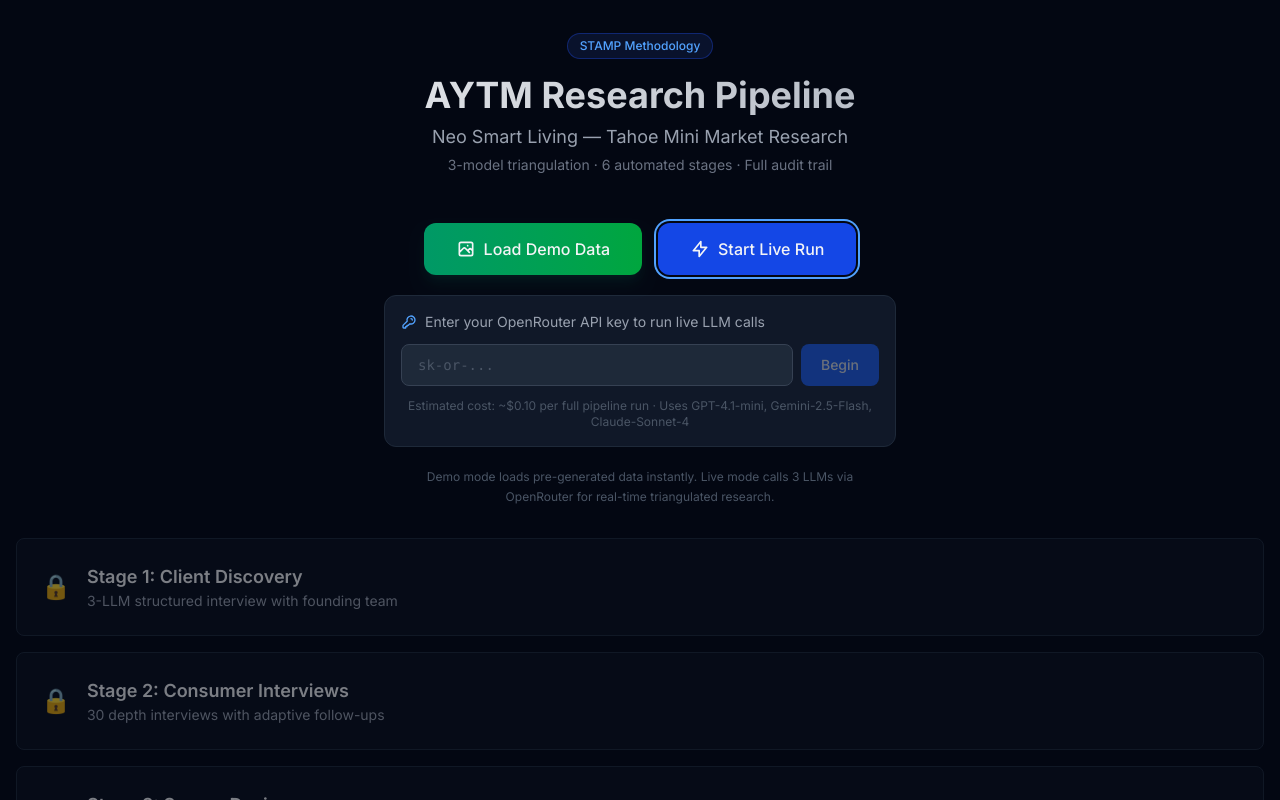
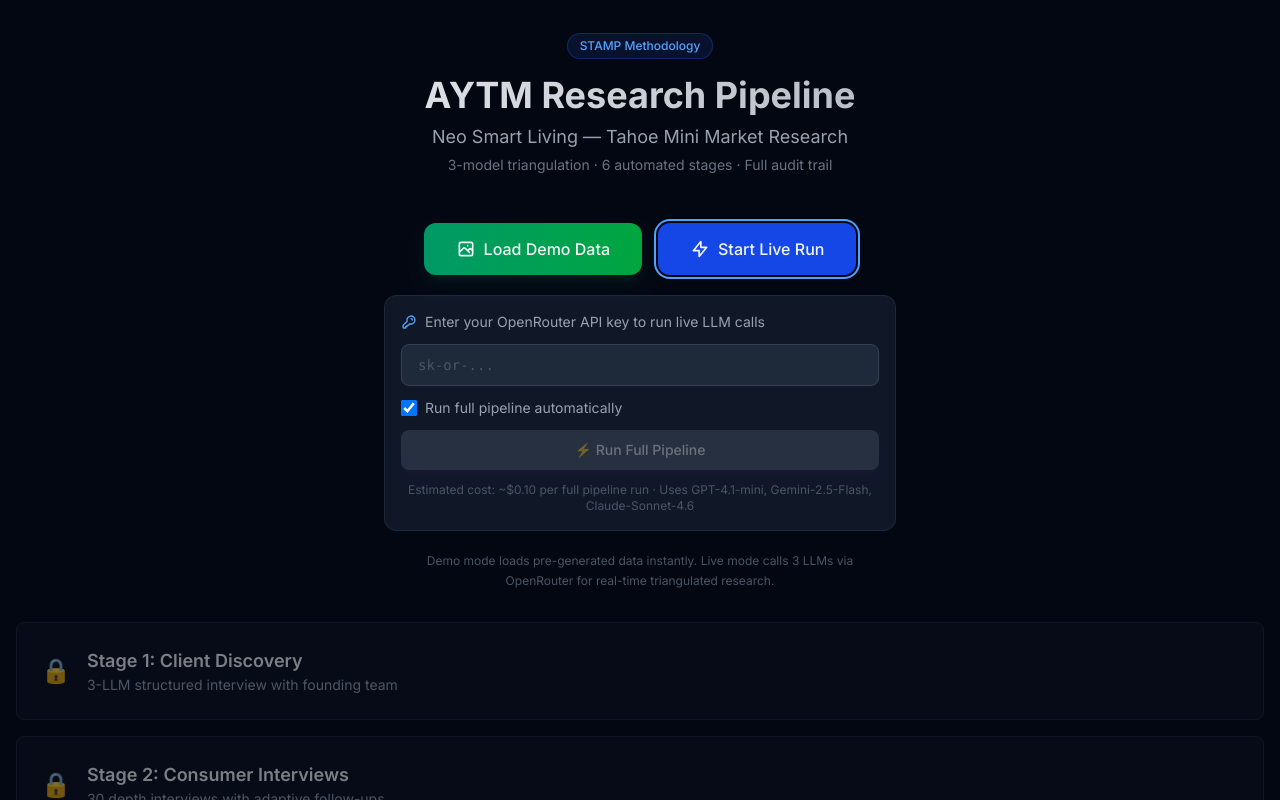
Before and after one commit to AndersonsRepo/aytm-market-research, a Next.js app: page / in a window 1280 px wide. Both pictures are taken after a click on the button "Start Live Run". Shown: the top 800 px of the page. Built offline with nearby package versions, Linux system fonts and the light colour scheme.

Commit message:
Add Run Full Pipeline button and fix stage issues

```diff
--- a/src/components/pipeline/PipelineLayout.tsx
+++ b/src/components/pipeline/PipelineLayout.tsx
@@ -1,6 +1,6 @@
 "use client";
 
-import { useState, useCallback } from "react";
+import { useState, useCallback, useEffect, useRef } from "react";
 import { StageCard } from "./StageCard";
 import { RunControls } from "./RunControls";
 import { useRealtimeProgress } from "@/lib/hooks/useRealtimeProgress";
@@ -26,10 +26,12 @@
   const [runId, setRunId] = useState<string | null>(null);
   const [mode, setMode] = useState<"idle" | "demo" | "live">("idle");
   const [apiKey, setApiKey] = useState("");
+  const [isAutoRunning, setIsAutoRunning] = useState(false);
   const [stages, setStages] = useState<Record<number, StageState>>(
     Object.fromEntries(STAGES.map(s => [s.id, { status: "locked" as StageStatus, progress: 0, message: "" }]))
   );
   const [expandedStage, setExpandedStage] = useState<number | null>(null);
+  const autoRunTriggered = useRef(false);
 
   const updateStage = useCallback((stageId: number, update: Partial<StageState>) => {
     setStages(prev => ({
@@ -58,7 +60,6 @@
     if (mappedStatus === "completed" && progress.stage < 6) {
       setStages(prev => {
         const next = progress.stage + 1;
-        // Only unlock if next stage is still locked
         if (prev[next]?.status === "locked") {
           return { ...prev, [next]: { ...prev[next], status: "ready" } };
         }
@@ -81,7 +82,6 @@
       setRunId(data.runId);
 
       if (selectedMode === "demo") {
-        // In demo mode, seed data and mark all stages completed
         await fetch("/api/pipeline/seed", {
           method: "POST",
           headers: { "Content-Type": "application/json" },
@@ -90,7 +90,6 @@
         STAGES.forEach(s => updateStage(s.id, { status: "completed", progress: 100 }));
         setExpandedStage(1);
       } else {
-        // In live mode, unlock stage 1
         updateStage(1, { status: "ready" });
       }
     } catch (err) {
@@ -112,7 +111,7 @@
       if (!res.ok) {
         const err = await res.json();
         updateStage(stageId, { status: "error", message: err.error || "Stage failed" });
-        return;
+        return false;
       }
 
       updateStage(stageId, { status: "completed", progress: 100, message: "Complete" });
@@ -122,27 +121,53 @@
       if (stageId < 6) {
         updateStage(stageId + 1, { status: "ready" });
       }
+      return true;
     } catch (err) {
       updateStage(stageId, { status: "error", message: String(err) });
+      return false;
     }
   }, [runId, apiKey, updateStage]);
 
   const handleAutoRun = useCallback(async () => {
+    setIsAutoRunning(true);
     for (const stage of STAGES) {
-      await handleRunStage(stage.id);
-      // Check if previous stage errored — need to read from latest state
+      // Skip already-completed stages
       const currentStages = await new Promise<Record<number, StageState>>(resolve => {
         setStages(prev => { resolve(prev); return prev; });
       });
-      if (currentStages[stage.id]?.status === "error") break;
+      if (currentStages[stage.id]?.status === "completed") continue;
+      if (currentStages[stage.id]?.status !== "ready" && stage.id !== 1) continue;
+
+      const success = await handleRunStage(stage.id);
+      if (!success) break;
     }
+    setIsAutoRunning(false);
   }, [handleRunStage]);
+
+  // Listen for auto-run event from RunControls
+  useEffect(() => {
+    const handler = () => {
+      autoRunTriggered.current = true;
+    };
+    window.addEventListener("pipeline-auto-run", handler);
+    return () => window.removeEventListener("pipeline-auto-run", handler);
+  }, []);
+
+  // Trigger auto-run when pipeline starts and auto-run was requested
+  useEffect(() => {
+    if (autoRunTriggered.current && mode === "live" && runId) {
+      autoRunTriggered.current = false;
+      handleAutoRun();
+    }
+  }, [mode, runId, handleAutoRun]);
 
   const handleReset = useCallback(() => {
     setRunId(null);
     setMode("idle");
     setApiKey("");
     setExpandedStage(null);
+    setIsAutoRunning(false);
+    autoRunTriggered.current = false;
     setStages(
       Object.fromEntries(STAGES.map(s => [s.id, { status: "locked" as StageStatus, progress: 0, message: "" }]))
     );
@@ -168,6 +193,7 @@
         onStart={handleStart}
         onReset={handleReset}
         onAutoRun={mode === "live" && hasReadyStage ? handleAutoRun : undefined}
+        isAutoRunning={isAutoRunning}
       />
 
       <div className="mt-8 space-y-4">
--- a/src/components/pipeline/RunControls.tsx
+++ b/src/components/pipeline/RunControls.tsx
@@ -7,11 +7,13 @@
   onStart: (mode: "demo" | "live", apiKey?: string) => void;
   onReset: () => void;
   onAutoRun?: () => void;
+  isAutoRunning?: boolean;
 }
 
-export function RunControls({ mode, onStart, onReset, onAutoRun }: RunControlsProps) {
+export function RunControls({ mode, onStart, onReset, onAutoRun, isAutoRunning }: RunControlsProps) {
   const [apiKey, setApiKey] = useState("");
   const [showKeyInput, setShowKeyInput] = useState(false);
+  const [autoRunOnStart, setAutoRunOnStart] = useState(true);
 
   if (mode !== "idle") {
     return (
@@ -19,16 +21,16 @@
         <div className="inline-flex items-center gap-3 px-5 py-3 rounded-xl bg-gray-900 border border-gray-800">
           {/* Mode indicator */}
           <div className="flex items-center gap-2">
-            <div className={`w-2 h-2 rounded-full ${mode === "demo" ? "bg-green-500" : "bg-blue-500"} animate-pulse`} />
+            <div className={`w-2 h-2 rounded-full ${mode === "demo" ? "bg-green-500" : "bg-blue-500"} ${isAutoRunning ? "animate-pulse" : ""}`} />
             <span className="text-sm font-medium text-white">
-              {mode === "demo" ? "Demo Mode" : "Live Mode"}
+              {mode === "demo" ? "Demo Mode" : isAutoRunning ? "Running Full Pipeline..." : "Live Mode"}
             </span>
           </div>
 
           <span className="w-px h-5 bg-gray-700" />
 
-          {/* Auto-run button (live mode only when stages are ready) */}
-          {onAutoRun && (
+          {/* Auto-run button (live mode only when stages are ready and not already running) */}
+          {onAutoRun && !isAutoRunning && (
             <button
               onClick={onAutoRun}
               className="flex items-center gap-2 px-4 py-1.5 text-sm font-medium bg-gradient-to-r from-purple-600 to-blue-600 hover:from-purple-500 hover:to-blue-500 rounded-lg transition-all shadow-lg shadow-purple-900/20"
@@ -36,13 +38,24 @@
               <svg className="w-4 h-4" fill="none" viewBox="0 0 24 24" stroke="currentColor" strokeWidth={2}>
                 <path strokeLinecap="round" strokeLinejoin="round" d="M13 10V3L4 14h7v7l9-11h-7z" />
               </svg>
-              Auto-Run All
+              Run Remaining Stages
             </button>
+          )}
+
+          {isAutoRunning && (
+            <div className="flex items-center gap-2 px-3 py-1.5 text-sm text-purple-300">
+              <svg className="w-4 h-4 animate-spin" fill="none" viewBox="0 0 24 24">
+                <circle className="opacity-25" cx="12" cy="12" r="10" stroke="currentColor" strokeWidth="4" />
+                <path className="opacity-75" fill="currentColor" d="M4 12a8 8 0 018-8V0C5.373 0 0 5.373 0 12h4z" />
+              </svg>
+              Auto-running...
+            </div>
           )}
 
           <button
             onClick={onReset}
-            className="px-3 py-1.5 text-sm text-gray-400 hover:text-white bg-gray-800 hover:bg-gray-700 rounded-lg transition-colors"
+            disabled={isAutoRunning}
+            className="px-3 py-1.5 text-sm text-gray-400 hover:text-white bg-gray-800 hover:bg-gray-700 disabled:opacity-40 disabled:cursor-not-allowed rounded-lg transition-colors"
           >
             Reset
           </button>
@@ -100,16 +113,38 @@
                 className="flex-1 px-4 py-2.5 bg-gray-800 border border-gray-700 rounded-lg text-sm font-mono placeholder-gray-600 focus:outline-none focus:border-blue-500 focus:ring-1 focus:ring-blue-500 transition-colors"
                 onKeyDown={(e) => { if (e.key === "Enter" && apiKey) onStart("live", apiKey); }}
               />
+            </div>
+            {/* Auto-run toggle */}
+            <label className="flex items-center gap-2 cursor-pointer select-none">
+              <input
+                type="checkbox"
+                checked={autoRunOnStart}
+                onChange={(e) => setAutoRunOnStart(e.target.checked)}
+                className="w-4 h-4 rounded bg-gray-800 border-gray-600 text-purple-500 focus:ring-purple-500 focus:ring-offset-0"
+              />
+              <span className="text-sm text-gray-400">Run full pipeline automatically</span>
+            </label>
+            <div className="flex gap-2">
               <button
-                onClick={() => { if (apiKey) onStart("live", apiKey); }}
+                onClick={() => {
+                  if (apiKey) onStart(autoRunOnStart ? "live" : "live", apiKey);
+                  // Signal auto-run preference via a custom attribute on the event
+                  if (apiKey && autoRunOnStart) {
+                    // Small delay to let state settle, then trigger auto-run
+                    setTimeout(() => {
+                      const event = new CustomEvent("pipeline-auto-run");
+                      window.dispatchEvent(event);
+                    }, 500);
+                  }
+                }}
                 disabled={!apiKey}
-                className="px-5 py-2.5 bg-blue-600 hover:bg-blue-500 disabled:opacity-40 disabled:cursor-not-allowed rounded-lg text-sm font-medium transition-colors"
+                className="flex-1 px-5 py-2.5 bg-gradient-to-r from-purple-600 to-blue-600 hover:from-purple-500 hover:to-blue-500 disabled:opacity-40 disabled:from-gray-600 disabled:to-gray-600 disabled:cursor-not-allowed rounded-lg text-sm font-medium transition-all shadow-lg shadow-purple-900/20"
               >
-                Begin
+                {autoRunOnStart ? "⚡ Run Full Pipeline" : "Begin (Stage by Stage)"}
               </button>
             </div>
             <p className="text-xs text-gray-600 text-center">
-              Estimated cost: ~$0.10 per full pipeline run &middot; Uses GPT-4.1-mini, Gemini-2.5-Flash, Claude-Sonnet-4
+              Estimated cost: ~$0.10 per full pipeline run &middot; Uses GPT-4.1-mini, Gemini-2.5-Flash, Claude-Sonnet-4.6
             </p>
           </div>
         </div>
--- a/src/lib/pipeline/constants.ts
+++ b/src/lib/pipeline/constants.ts
@@ -769,7 +769,7 @@
 export const MAX_RETRIES = 3;
 export const DEFAULT_TEMPERATURE = 0.8;
 export const DEFAULT_MAX_TOKENS = 3000;
-export const REQUEST_TIMEOUT_MS = 120_000;
+export const REQUEST_TIMEOUT_MS = 240_000;
 export const RESPONDENTS_PER_SEGMENT_PER_MODEL = 6;
 
 
@@ -780,7 +780,7 @@
 export const ALL_LIKERT_KEYS = Object.keys(LIKERT_KEYS);
 
 export const SEGMENT_PROFILE_KEYS = [
-  'Q1', 'Q2', 'Q3', 'Q4',
+  'Q1', 'Q2',
   'Q6a', 'Q6b', 'Q6c', 'Q6d', 'Q6e',
   'Q7', 'Q8', 'Q9',
   'Q10', 'Q11', 'Q12',
--- a/src/lib/pipeline/stage4.ts
+++ b/src/lib/pipeline/stage4.ts
@@ -355,9 +355,10 @@
     }
   }
 
-  if (results.length === 0) {
+  const minRequired = Math.ceil(totalTasks * 0.75);
+  if (results.length < minRequired) {
     throw new Error(
-      `All ${totalTasks} respondent generations failed. First error: ${errors[0]}`
+      `Only ${results.length}/${totalTasks} respondents generated (need ${minRequired}). First error: ${errors[0]}`
     );
   }
 
```
